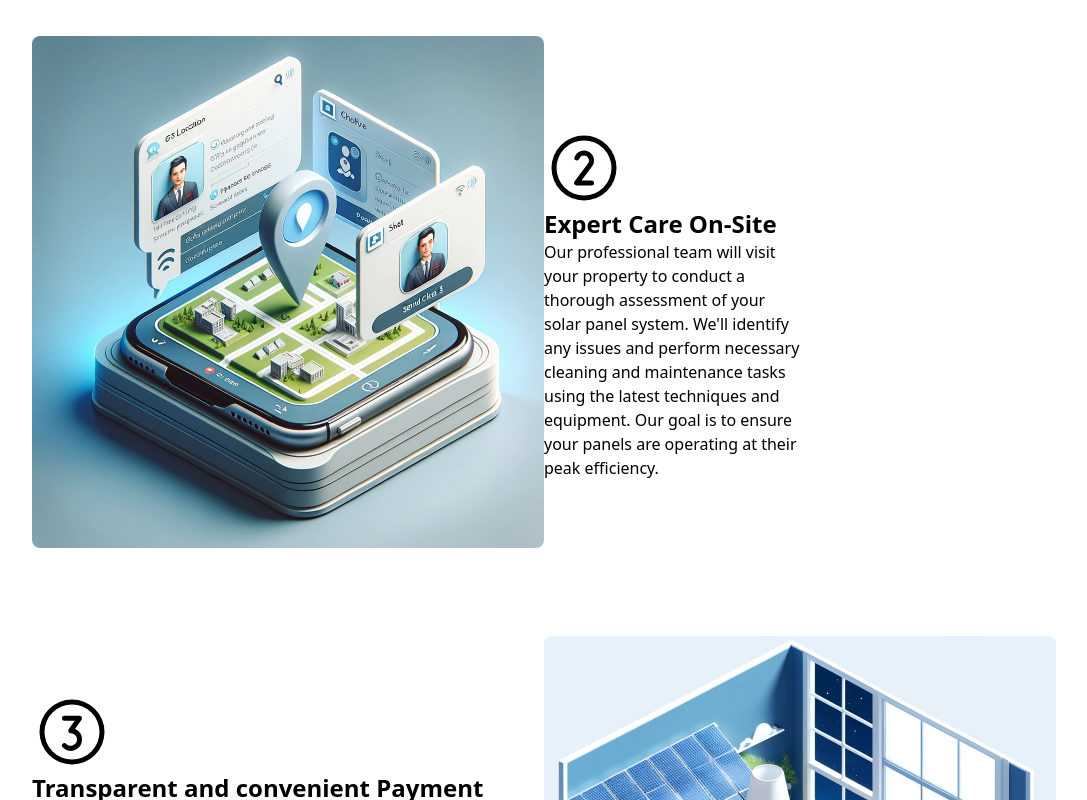
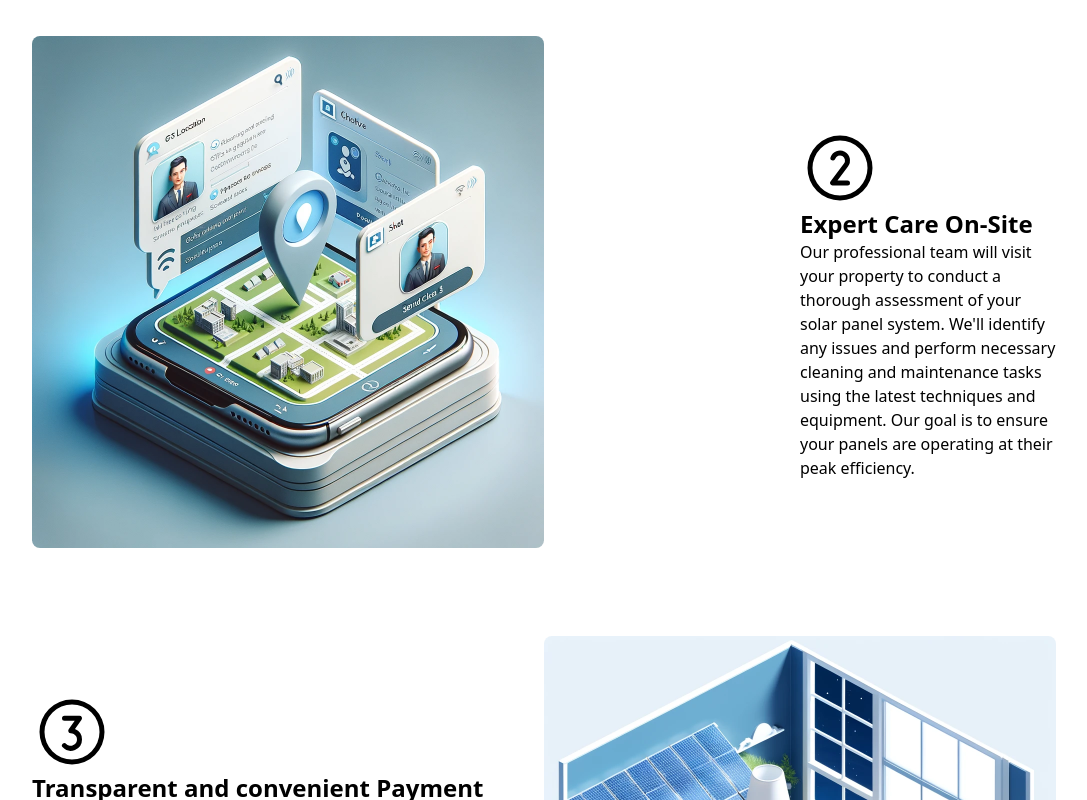
Before and after one commit to gerardojgarcia/solar_sustain_2, a Nuxt app: page / in a window 1280 px wide. Shown: the part 2000-2800 px from the top of the page, without its empty margins (96-1183 px from the left). Built offline with nearby package versions, Linux system fonts and the light colour scheme.

Commit message:
updated price cards animatin

```diff
--- a/components/ThePriceCards.vue
+++ b/components/ThePriceCards.vue
@@ -52,7 +52,7 @@ const cards = ref([
 
 </script>
 <template>
-    <div class="price-card-container grid grid-cols-1 py-16   dark:text-white dark:bg-black">
+    <section class="price-card-container grid grid-cols-1 py-16   dark:text-white dark:bg-black" data-aos="fade-up">
     <div class="px-60 flex justify-center flex-col items-center">
         <h3 class="pb-4 text-4xl ">Tailored Solar Panel Cleaning & Maintenance Plans</h3>
         <p class="price-cards-subheading text-2xl">Maximize the efficiency and lifespan of your solar panels with SolarSustain's professional cleaning and maintenance services. Choose from our tailored plans designed to fit different needs and scales of solar installations.</p>
@@ -62,7 +62,7 @@ const cards = ref([
     <div class="grid grid-cols-3 gap-4 mt-24" >
 
     <!-- Price Card -->
-        <div class="price-card p-8 mx-10 rounded-lg dark:bg-gray-900 border-2 hover:border-blue-600 dark:hover:border-blue-200 duration-150 ease-in dark:hover:border-3 border-blue-400 hover:shadow-lg flex flex-col" v-for="card in cards" :key="card.id">
+        <div class="price-card p-8 mx-10 rounded-lg dark:bg-gray-900 border-2 hover:border-blue-600 dark:hover:border-blue-200 duration-150 ease-in dark:hover:border-3 border-blue-400 hover:shadow-lg flex flex-col" v-for="card in cards" :key="card.id" data-aos="fade-up">
         <p class="pre-title text-lg">{{card.pretitle}}</p>
         <p class="card-title text-4xl font-bold py-2">{{card.title}} </p>
         <p class="card-description text-xl">{{card.description}}</p>
@@ -85,5 +85,5 @@ const cards = ref([
 
     </div>
 
-    </div>
+    </section>
 </template>
--- a/components/TheProcess.vue
+++ b/components/TheProcess.vue
@@ -18,11 +18,13 @@
 </div>
 <div class="process-card grid grid-cols-2 mx-32  items-center space-y-6" data-aos="fade-up">
     <img src="/solar_sustain_3.webp" height="500px" width="600px" class="rounded-lg">
-    <div class="flex flex-col ">
+    <div class="flex flex-col place-items-end  ">
 
-        <Icon name="ph:number-circle-two" class="text-[5rem]"/>
-        <strong class="text-2xl">Expert Care On-Site</strong>
-        <p class="process-description w-1/2" >Our professional team will visit your property to conduct a thorough assessment of your solar panel system. We'll identify any issues and perform necessary cleaning and maintenance tasks using the latest techniques and equipment. Our goal is to ensure your panels are operating at their peak efficiency.</p>
+        <div class="flex flex-col  w-1/2 ">
+            <Icon name="ph:number-circle-two" class="text-[5rem]"/>
+            <strong class="text-2xl">Expert Care On-Site</strong>
+            <p class="process-description " >Our professional team will visit your property to conduct a thorough assessment of your solar panel system. We'll identify any issues and perform necessary cleaning and maintenance tasks using the latest techniques and equipment. Our goal is to ensure your panels are operating at their peak efficiency.</p>
+        </div>
     </div>
 </div>
 <div class="process-card grid grid-cols-2 mx-32 items-center space-y-6" data-aos="fade-up">
```
